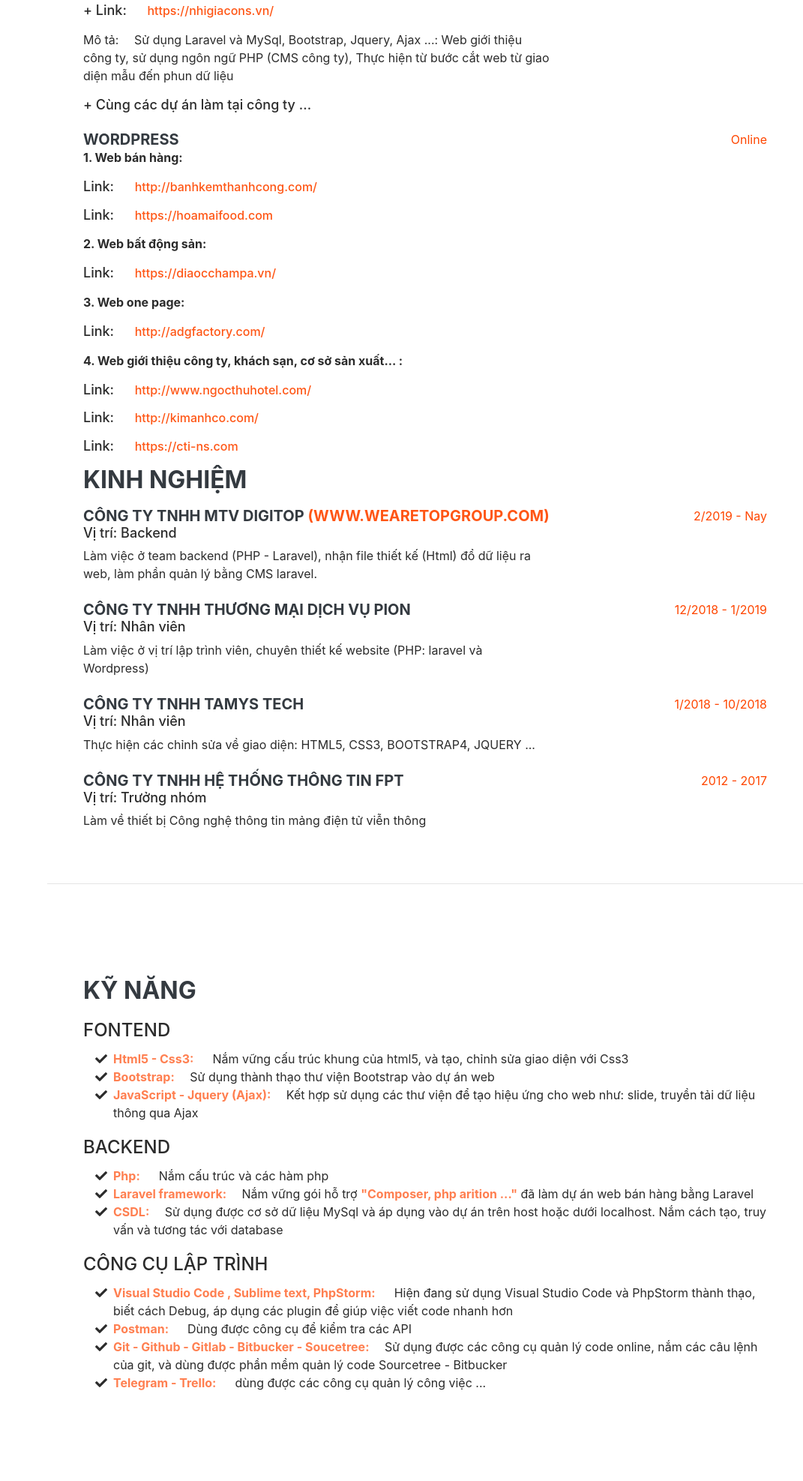
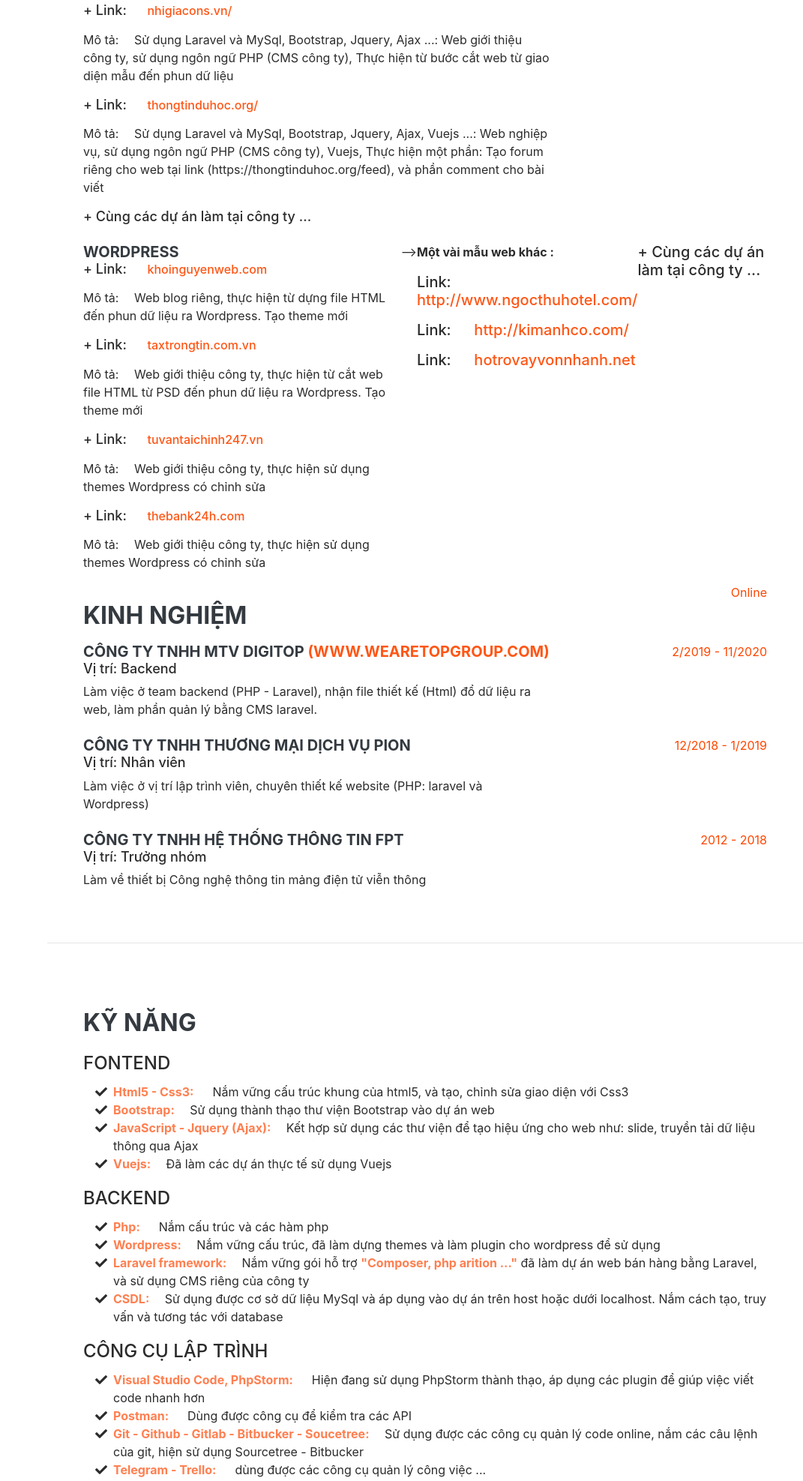
Before and after one commit to hieudvs/hieudvs.github.io, a plain HTML site: page index.html in a window 1280 px wide. Shown: the part 1050-3025 px from the top of the page at 75% size, without its empty margins (209-1280 px from the left). Drawn offline with Linux system fonts and the light colour scheme; a web font is replaced by a local one.

Commit message:
Update index.html
Update CV

```diff
--- a/index.html
+++ b/index.html
@@ -99,11 +99,14 @@
             <div class="resume-item d-flex flex-column flex-md-row mb-2">
                 <div class="resume-content mr-auto">
                   <h5 class="mb-0">PHP (LARAVEL FRAMEWORK)</h5>
-                  <div class="h5 mb-3">+ Link: &emsp; <a href="http://maymunon.com/" target="blank"><span>http://maymunon.com/</span> </a></div>
+                  <div class="h5 mb-3">+ Link: &emsp; <a href="http://maymunon.com/" target="blank"><span>maymunon.com/</span> </a></div>
                   <p>Mô tả:&emsp; Sử dụng Laravel và MySql, Bootstrap4, Jquery, Ajax ...:  Web bán hàng, sử dụng ngôn ngữ PHP (CMS công ty), Thực hiện từ bước cắt web từ file PSD đến phun dữ liệu</p>
 
-                  <div class="h5 mb-3">+ Link: &emsp; <a href="https://nhigiacons.vn/" target="blank"><span>https://nhigiacons.vn/</span> </a></div>
+                  <div class="h5 mb-3">+ Link: &emsp; <a href="https://nhigiacons.vn/" target="blank"><span>nhigiacons.vn/</span> </a></div>
                   <p>Mô tả:&emsp; Sử dụng Laravel và MySql, Bootstrap, Jquery, Ajax ...: Web giới thiệu công ty, sử dụng ngôn ngữ PHP (CMS công ty), Thực hiện từ bước cắt web từ giao diện mẫu đến phun dữ liệu</p>
+
+                  <div class="h5 mb-3">+ Link: &emsp; <a href="https://thongtinduhoc.org/" target="blank"><span>thongtinduhoc.org/</span> </a></div>
+                  <p>Mô tả:&emsp; Sử dụng Laravel và MySql, Bootstrap, Jquery, Ajax, Vuejs ...: Web nghiệp vụ, sử dụng ngôn ngữ PHP (CMS công ty), Vuejs, Thực hiện một phần: Tạo forum riêng cho web tại link (https://thongtinduhoc.org/feed), và phần comment cho bài viết</p>
 
                     <div class="h5 mb-3">+ Cùng các dự án làm tại công ty ... &emsp;  </div>
                 </div>
@@ -115,29 +118,39 @@
             <div class="resume-item d-flex flex-column flex-md-row ">
                 <div class="resume-content mr-auto">
                   <h5 class="mb-0">Wordpress</h5>
-                  <div class="project">
-                    <p style="font-weight:bold;">1. Web bán hàng:</p>
-                    <div class="h5 mb-3">Link: &emsp; <a href="http://banhkemthanhcong.com/" target="blank"><span >http://banhkemthanhcong.com/</span> </a></div>
-                    <div class="h5 mb-3">Link: &emsp; <a href="https://hoamaifood.com" target="blank"><span >https://hoamaifood.com</span> </a></div>
-                    <!-- <p>Mô tả:&emsp; Sử dụng Wordpress với theme: <strong>"Flastsome":</strong>  web bán hàng. </p> -->
-                  </div>
-                  <div class="project">
+
+                  <div class="h5 mb-3">+ Link: &emsp; <a href="http://khoinguyenweb.com/" target="blank"><span>khoinguyenweb.com</span> </a></div>
+                  <p>Mô tả:&emsp; Web blog riêng, thực hiện từ dựng file HTML đến phun dữ liệu ra Wordpress. Tạo theme mới</p>
+
+                  <div class="h5 mb-3">+ Link: &emsp; <a href="http://taxtrongtin.com.vn/" target="blank"><span>taxtrongtin.com.vn</span> </a></div>
+                  <p>Mô tả:&emsp; Web giới thiệu công ty, thực hiện từ cắt web file HTML từ PSD đến phun dữ liệu ra Wordpress. Tạo theme mới</p>
+
+                  <div class="h5 mb-3">+ Link: &emsp; <a href="https://tuvantaichinh247.vn/" target="blank"><span>tuvantaichinh247.vn</span> </a></div>
+                  <p>Mô tả:&emsp; Web giới thiệu công ty, thực hiện sử dụng themes Wordpress có chỉnh sửa</p>
+
+                  <div class="h5 mb-3">+ Link: &emsp; <a href="https://thebank24h.com/" target="blank"><span>thebank24h.com</span> </a></div>
+                  <p>Mô tả:&emsp; Web giới thiệu công ty, thực hiện sử dụng themes Wordpress có chỉnh sửa</p>
+
+
+<!--                   <div class="project">
                     <p style="font-weight:bold;">2. Web bất động sản:</p>
                     <div class="h5 mb-3">Link: &emsp; <a href="https://diaocchampa.vn/" target="blank"><span >https://diaocchampa.vn/</span> </a></div>
                     <!-- <p>Mô tả:&emsp; Sử dụng Wordpress với theme: <strong>"Flastsome":</strong>  web bất động sản. </p> -->
-                  </div>
-                  <div class="project">
+                  </div> -->
+<!--                   <div class="project">
                     <p style="font-weight:bold;">3. Web one page:</p>
                     <div class="h5 mb-3">Link: &emsp; <a href="http://adgfactory.com/" target="blank"><span >http://adgfactory.com/</span> </a></div>
 
-                  </div>
+                  </div> -->
                   <div class="project">
-                      <p style="font-weight:bold;">4. Web giới thiệu công ty, khách sạn, cơ sở sản xuất... :</p>
+                      <p style="font-weight:bold;">Một vài mẫu web khác :</p>
                       <div class="h5 mb-3">Link: &emsp; <a href="http://www.ngocthuhotel.com/" target="blank"><span >http://www.ngocthuhotel.com/</span> </a></div>
                       <div class="h5 mb-3">Link: &emsp; <a href="http://kimanhco.com/" target="blank"><span >http://kimanhco.com/</span> </a></div>
-                      <div class="h5 mb-3">Link: &emsp; <a href="https://cti-ns.com/" target="blank"><span >https://cti-ns.com</span> </a></div>
+                      <div class="h5 mb-3">Link: &emsp; <a href="https://hotrovayvonnhanh.net/" target="blank"><span >hotrovayvonnhanh.net</span> </a></div>
                     <!-- <p>Mô tả:&emsp; Sử dụng Wordpress với theme: <strong>"Flastsome":</strong>  web giới thiệu công ty.</p> -->
                   </div>
+
+               <div class="h5 mb-3">+ Cùng các dự án làm tại công ty ... &emsp;  </div>
 
                 </div>
                 <div class="resume-date text-md-right">
@@ -158,7 +171,7 @@
               </p>
             </div>
             <div class="resume-date text-md-right">
-              <span class="text-primary">2/2019 - Nay</span>
+              <span class="text-primary">2/2019 - 11/2020</span>
 
             </div>
           </div>
@@ -189,7 +202,7 @@
 <!--              </div>-->
 <!--            </div>-->
 
-          <div class="resume-item d-flex flex-column flex-md-row mb-2">
+<!--           <div class="resume-item d-flex flex-column flex-md-row mb-2">
             <div class="resume-content mr-auto">
               <h5 class="mb-0">Công Ty TNHH TAMYS TECH</h5>
               <div class="h5 mb-2">Vị trí: Nhân viên</div>
@@ -198,7 +211,7 @@
             <div class="resume-date text-md-right">
               <span class="text-primary">1/2018 - 10/2018</span>
             </div>
-          </div>
+          </div> -->
 
           <div class="resume-item d-flex flex-column flex-md-row mb-2">
             <div class="resume-content mr-auto">
@@ -207,7 +220,7 @@
               <p>Làm về thiết bị Công nghệ thông tin mảng điện tử viễn thông</p>
             </div>
             <div class="resume-date text-md-right">
-              <span class="text-primary">2012 - 2017</span>
+              <span class="text-primary">2012 - 2018</span>
             </div>
           </div>
 
@@ -264,13 +277,20 @@
           <ul class="fa-ul mb-0 ">
             <li>
               <i class="fa-li fa fa-check"></i>
-              <strong>Html5 - Css3:</strong> &emsp; Nắm vững cấu trúc khung của html5, và tạo, chỉnh sửa giao diện với Css3</li>
+              <strong>Html5 - Css3:</strong> &emsp; Nắm vững cấu trúc khung của html5, và tạo, chỉnh sửa giao diện với Css3
+            </li>
             <li>
               <i class="fa-li fa fa-check"></i>
-              <strong>Bootstrap:</strong>&emsp;  Sử dụng thành thạo thư viện Bootstrap vào dự án web</li>
+              <strong>Bootstrap:</strong>&emsp;  Sử dụng thành thạo thư viện Bootstrap vào dự án web
+            </li>
             <li>
               <i class="fa-li fa fa-check"></i>
-              <strong>JavaScript - Jquery  (Ajax):</strong>&emsp; Kết hợp sử dụng các thư viện để tạo hiệu ứng cho web như: slide, truyền tải dữ liệu thông qua Ajax</li>
+              <strong>JavaScript - Jquery  (Ajax):</strong>&emsp; Kết hợp sử dụng các thư viện để tạo hiệu ứng cho web như: slide, truyền tải dữ liệu thông qua Ajax
+            </li>
+            <li>
+              <i class="fa-li fa fa-check"></i>
+              <strong>Vuejs:</strong>&emsp;  Đã làm các dự án thực tế sử dụng Vuejs
+            </li>
 <!--            <li>-->
 <!--              <i class="fa-li fa fa-check"></i>-->
 <!--              <strong>ReactJS:</strong>&emsp; ReactJS: Sử dụng được thư viện reactjs vào dự án web, để tối ưu trải nghiệm người dùng-->
@@ -281,10 +301,15 @@
           <ul class="fa-ul mb-0 ">
             <li>
               <i class="fa-li fa fa-check"></i>
-              <strong>Php:</strong> &emsp; Nắm cấu trúc và các hàm php</li>
+              <strong>Php:</strong> &emsp; Nắm cấu trúc và các hàm php
+            </li>
+             <li>
+              <i class="fa-li fa fa-check"></i>
+              <strong>Wordpress:</strong>&emsp;  Nắm vững cấu trúc, đã làm dựng themes và làm plugin cho wordpress để sử dụng</li>
+            <li>
             <li>
               <i class="fa-li fa fa-check"></i>
-              <strong>Laravel framework:</strong>&emsp;  Nắm vững gói hỗ trợ <strong>"Composer, php arition ..."</strong>  đã làm dự án web bán hàng bằng Laravel</li>
+              <strong>Laravel framework:</strong>&emsp;  Nắm vững gói hỗ trợ <strong>"Composer, php arition ..."</strong>  đã làm dự án web bán hàng bằng Laravel, và sử dụng CMS riêng của công ty</li>
             <li>
               <i class="fa-li fa fa-check"></i>
               <strong>CSDL:</strong>&emsp;  Sử dụng được cơ sở dữ liệu MySql và áp dụng vào dự án trên host hoặc dưới localhost. Nắm cách tạo, truy vấn và tương tác với database</li>
@@ -298,7 +323,7 @@
           <ul class="fa-ul mb-0 ">
             <li>
               <i class="fa-li fa fa-check"></i>
-              <strong>Visual Studio Code , Sublime text, PhpStorm:</strong> &emsp; Hiện đang sử dụng Visual Studio Code và PhpStorm thành thạo, biết cách Debug, áp dụng các plugin để giúp việc viết code nhanh hơn
+              <strong>Visual Studio Code, PhpStorm:</strong> &emsp; Hiện đang sử dụng PhpStorm thành thạo, áp dụng các plugin để giúp việc viết code nhanh hơn
             </li>
             <li>
               <i class="fa-li fa fa-check"></i>
@@ -306,7 +331,7 @@
             </li>
             <li>
               <i class="fa-li fa fa-check"></i>
-              <strong>Git - Github - Gitlab - Bitbucker - Soucetree:</strong>  &emsp;Sử dụng được các công cụ quản lý code online, nắm các câu lệnh của git, và dùng được phần mềm quản lý code Sourcetree - Bitbucker
+              <strong>Git - Github - Gitlab - Bitbucker - Soucetree:</strong>  &emsp;Sử dụng được các công cụ quản lý code online, nắm các câu lệnh của git, hiện sử dụng Sourcetree - Bitbucker
             </li>
             <li>
               <i class="fa-li fa fa-check"></i>
@@ -333,7 +358,7 @@
                 <!-- <p>GPA: 3.56</p> -->
               </div>
               <div class="resume-date text-md-right">
-                <span class="text-primary">Từ 10/2017 - Nay</span>
+                <span class="text-primary">Từ 10/2017 - 2019</span>
               </div>
             </div>
 
```
